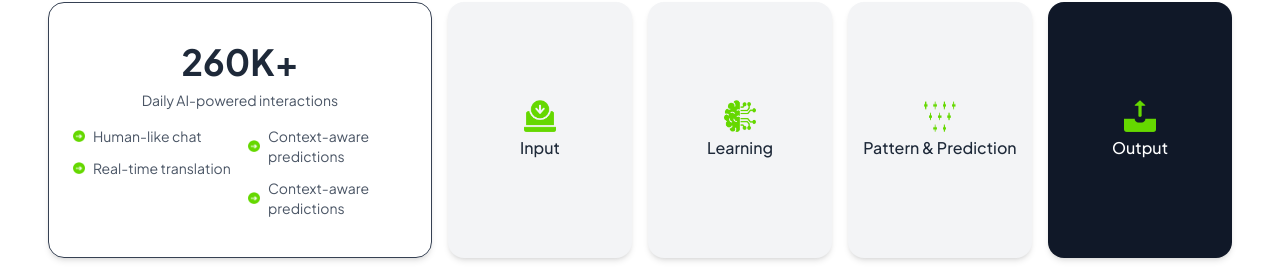
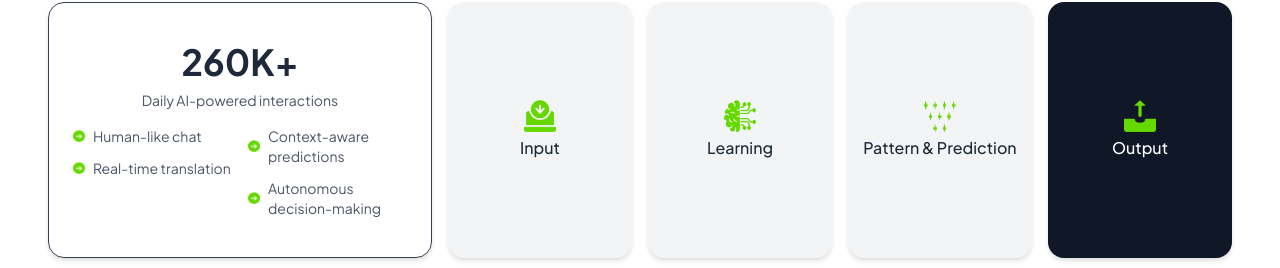
Before and after one commit to Neaz-mq/ai, a React (Vite) app: page / in a window 1280 px wide. Shown: the part 3701-3969 px from the top of the page. Built offline with nearby package versions, Linux system fonts and the light colour scheme.

Commit message:
works updated

```diff
--- a/src/components/Works.jsx
+++ b/src/components/Works.jsx
@@ -13,17 +13,16 @@ const Works = () => {
       gsap.set(letters, {
         yPercent: 0,
         willChange: "transform",
-        transform: "translateZ(0)", // GPU acceleration
+        transform: "translateZ(0)",
       });
 
-      // Timeline loop with GPU-friendly settings
       const tl = gsap.timeline({ repeat: -1, yoyo: true });
       tl.to(letters, {
         yPercent: 15,
         duration: 0.6,
         ease: "sine.inOut",
         stagger: { each: 0.04 },
-        force3D: true, // force GPU
+        force3D: true,
       });
 
       return () => {
@@ -125,7 +124,7 @@ const Works = () => {
               </div>
               <div className="flex items-center gap-2 break-words">
                 <img src="/arrow.png" alt="" className="w-3 h-3 flex-shrink-0" />
-                Context-aware predictions
+                Autonomous decision-making
               </div>
             </div>
           </div>
```
